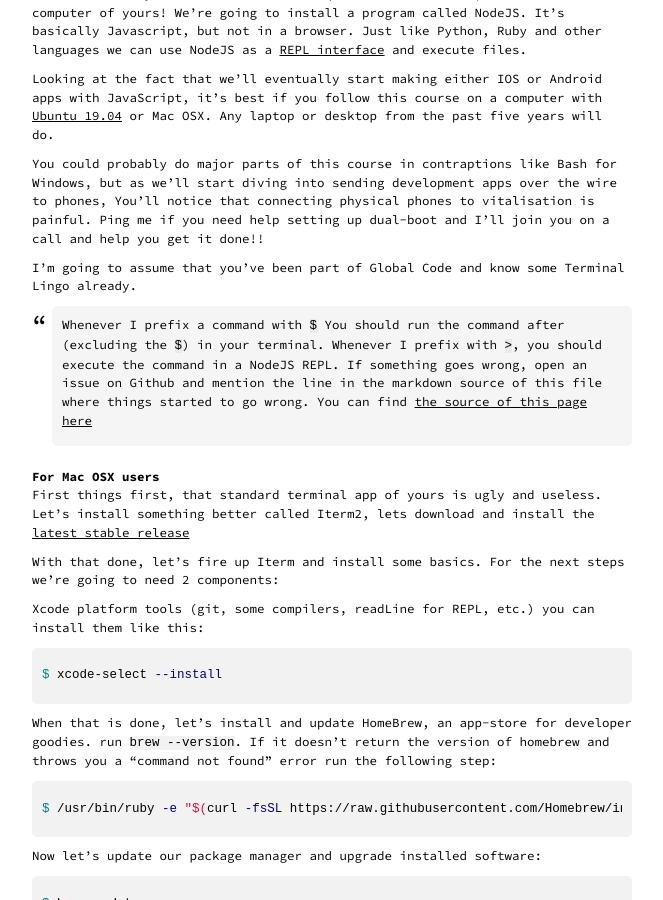
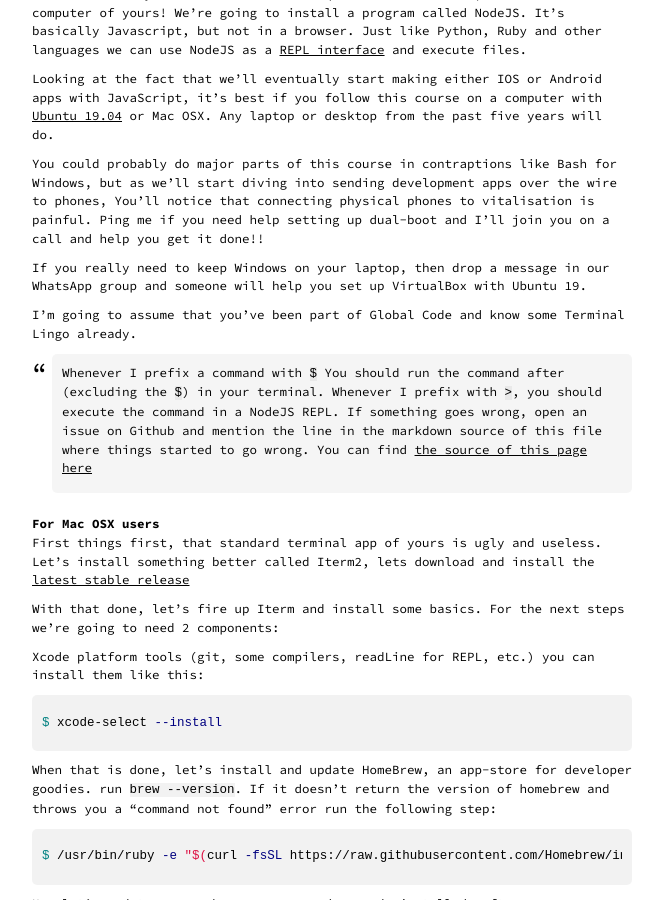
Before and after one commit to ecmanatives/ecmanatives.github.io, a Jekyll site: the page built from _posts/2019-08-08-lab-0.markdown, in a window 1280 px wide and 900 px high, scrolled down 6901 px. Shown: the whole window, without its empty margins (308-971 px from the left). Built offline with Jekyll 4.4.1, drawn with Linux system fonts in a browser that asks for light colours.

Commit message:
Smallfix for VirtualBox

```diff
--- a/_posts/2019-08-08-lab-0.markdown
+++ b/_posts/2019-08-08-lab-0.markdown
@@ -381,10 +381,13 @@
 painful. Ping me if you need help setting up dual-boot and I'll join you on a
 call and help you get it done!!
 
+If you really need to keep Windows on your laptop, then drop a message in our
+WhatsApp group and someone will help you set up VirtualBox with Ubuntu 19.
+
 I'm going to assume that you've been part of Global Code and know some Terminal
 Lingo already.
 
-> Whenever I prefix a command with `$` You should run  the command after
+> Whenever I prefix a command with `$` You should run the command after
 > (excluding the `$`) in  your terminal. Whenever I prefix with `>`, you should
 > execute the command in a NodeJS REPL.
 > If something goes wrong, open an issue on Github and mention the line in the
```
